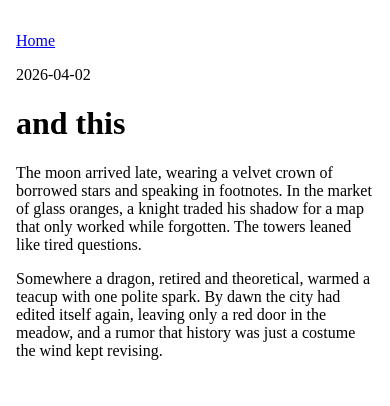
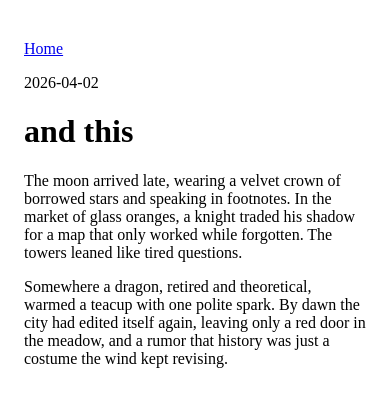
Before and after one commit to maxeozakh/bloo, a website: page docs/and-this/index.html in a window 390 px wide. Drawn offline with Linux system fonts and the light colour scheme.

Commit message:
auto-publish 2026-04-02T13:44:28.243Z

```diff
--- a/docs/and-this/index.html
+++ b/docs/and-this/index.html
@@ -24,12 +24,6 @@
         pointer-events: none;
         white-space: pre;
       }
-
-      @media (max-width: 700px) {
-        body {
-          padding: 16px;
-        }
-      }
     </style>
   </head>
   <body>
```
Also changed, not shown: docs/another-another/index.html (+0 -6 lines), docs/another-one/index.html (+0 -6 lines), docs/index.html (+0 -6 lines).
